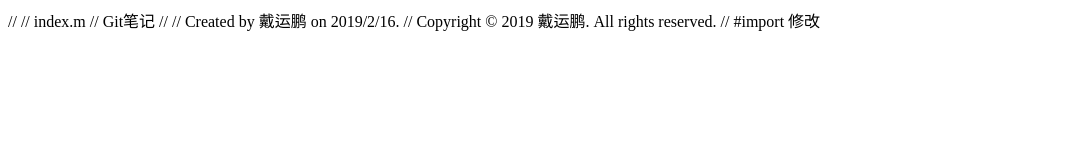
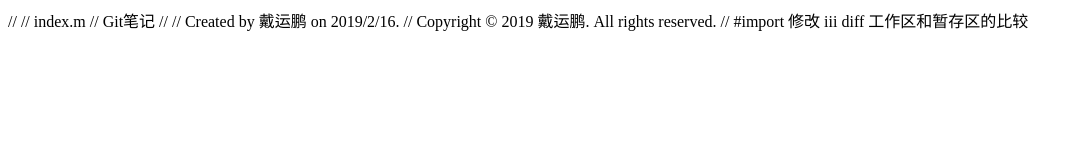
Before and after one commit to gracenamucuo/git_learning, a plain HTML site: page index.html in a window 1280 px wide. Shown: the whole page, without its empty margins (0-1083 px from the left). Drawn offline with Linux system fonts and the light colour scheme.

Commit message:
提交又一次

```diff
--- a/index.html
+++ b/index.html
@@ -8,3 +8,6 @@
 #import <Foundation/Foundation.h>
 
 修改
+iii diff
+
+工作区和暂存区的比较
```
